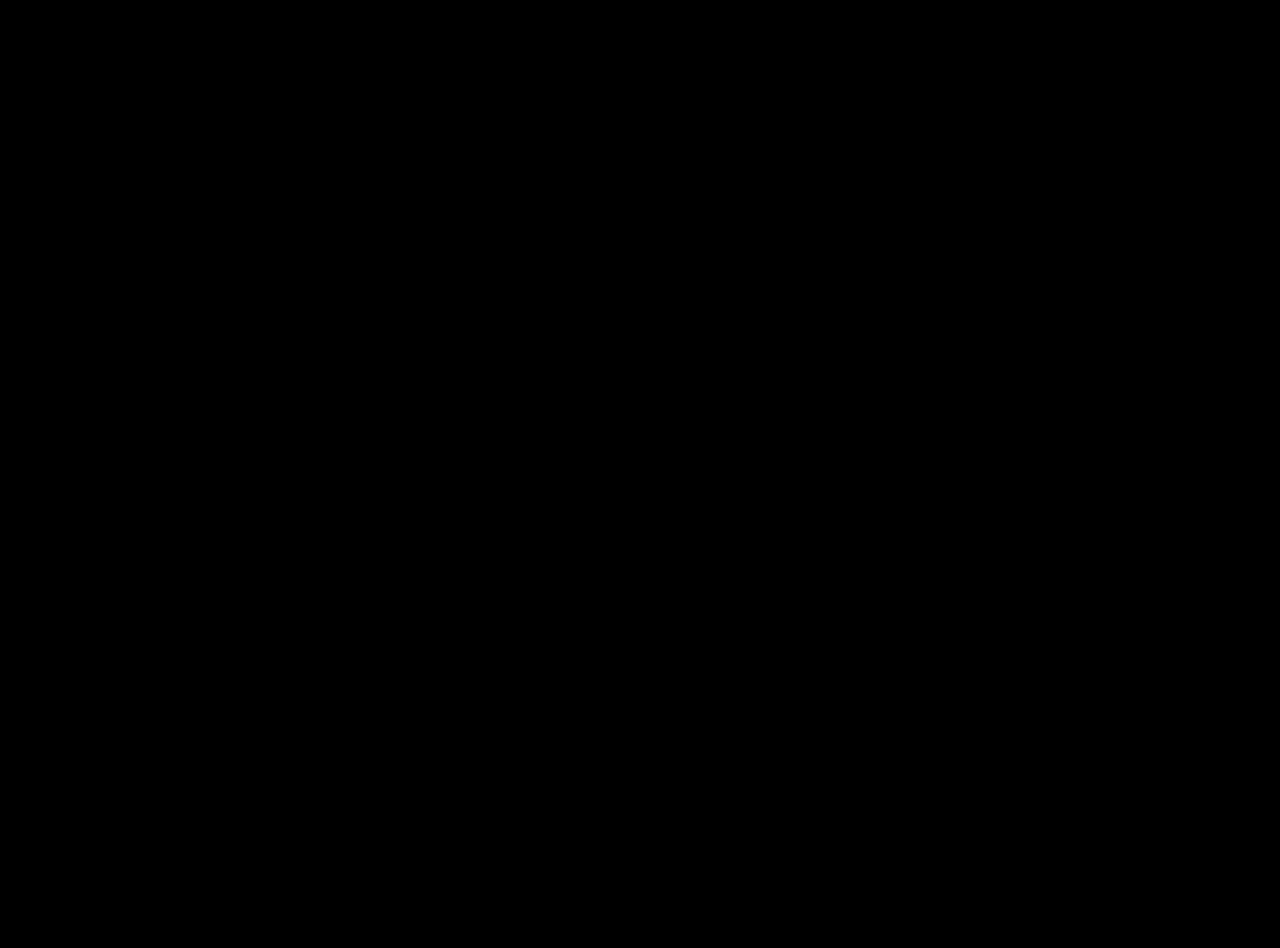
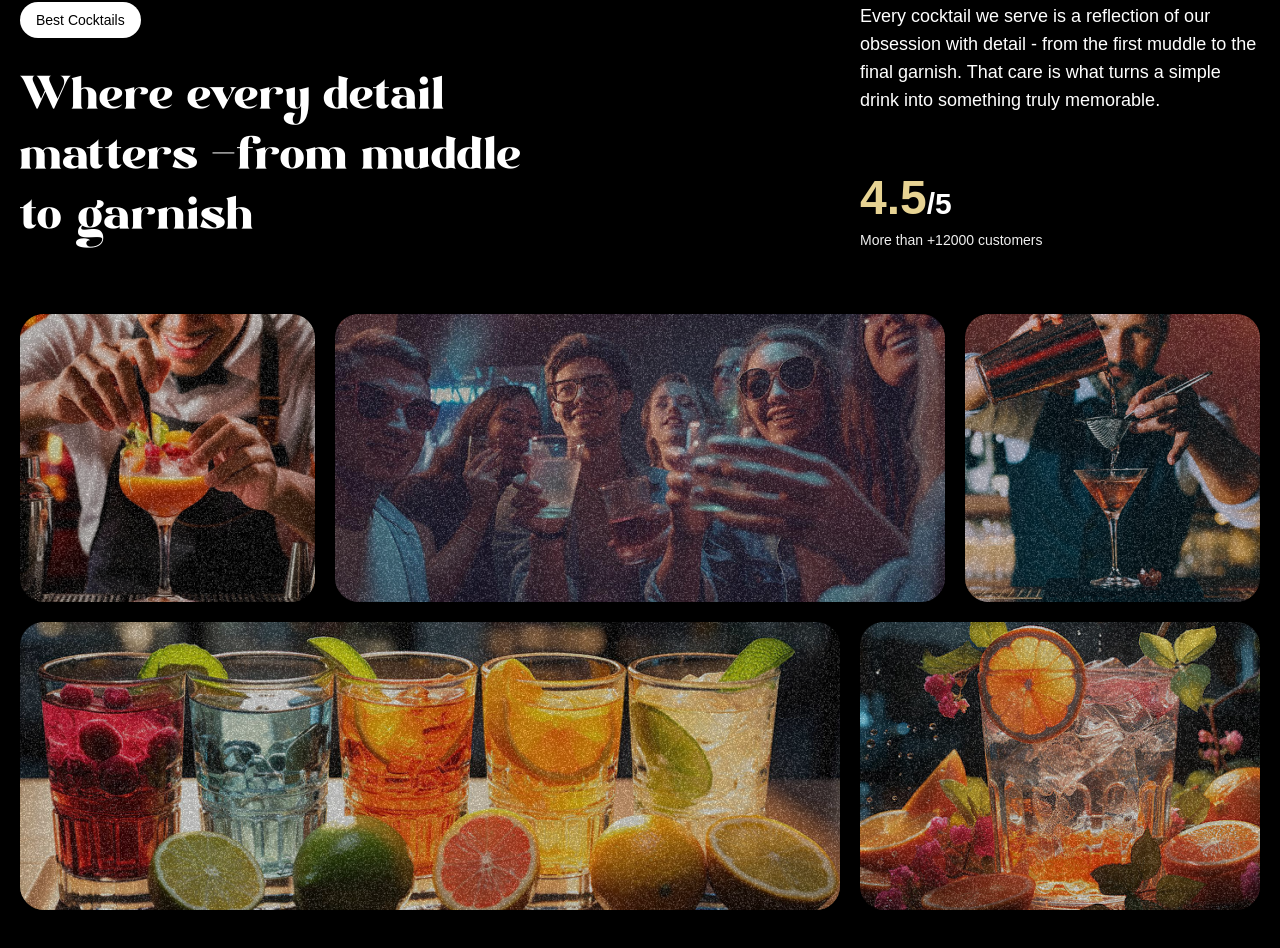
Before and after one commit to cesarcanalesdev/gsap_cocktails, a React (Vite) app: page / in a window 1280 px wide. Shown: the part 1710-2658 px from the top of the page. Before the commit the page ends 1600 px from the top, so only its background shows below. Built offline with nearby package versions, Linux system fonts and the light colour scheme; a web font is replaced by a local one.

Commit message:
Implement the about section

```diff
--- a/src/App.jsx
+++ b/src/App.jsx
@@ -4,6 +4,7 @@
 import Navbar from "./components/Navbar.jsx";
 import Hero from "./components/Hero.jsx";
 import Cocktails from "./components/Cocktails.jsx";
+import About from "./components/About.jsx";
 
 gsap.registerPlugin(ScrollTrigger, SplitText);
 
@@ -13,6 +14,7 @@
            <Navbar />
            <Hero />
            <Cocktails />
+           <About />
        </main>
     )
 }
--- /dev/null
+++ b/src/components/About.jsx
@@ -0,0 +1,97 @@
+import React from 'react'
+import gsap from 'gsap';
+import { SplitText } from 'gsap/all';
+import { useGSAP } from '@gsap/react';
+
+const About = () => {
+    useGSAP(() => {
+        const titleSplit = SplitText.create('#about h2', {
+            type: 'words'
+        })
+
+        const scrollTimeline = gsap.timeline({
+            scrollTrigger: {
+                trigger: '#about',
+                start: 'top center'
+            }
+        })
+
+        scrollTimeline
+            .from(titleSplit.words, {
+                opacity: 0,
+                duration: 1,
+                yPercent: 100,
+                ease: 'expo.out',
+                stagger: 0.02
+            })
+            .from('.top-grid div, .bottom-grid div', {
+                opacity: 0,
+                duration: 1,
+                ease: 'power1.inOut',
+                stagger: 0.04,
+            }, '-=0.5')
+    })
+
+    return (
+        <div id="about">
+            <div className="mb-16 md:px-0 px-5">
+                <div className="content">
+                    <div className="md:col-span-8">
+                        <p className="badge">Best Cocktails</p>
+                        <h2>
+                            Where every detail matters <span className="text-white">-</span>
+                            from muddle to garnish
+                        </h2>
+                    </div>
+
+                    <div className="sub-content">
+                        <p>
+                            Every cocktail we serve is a reflection of our obsession with detail -
+                            from the first muddle to the final garnish. That care is what turns a simple
+                            drink into something truly memorable.
+                        </p>
+                        <div>
+                            <p className="md:text-3xl text-xl font-bold">
+                                <span>4.5</span>/5
+                            </p>
+                            <p className="text-sm text-white-100">
+                                More than +12000 customers
+                            </p>
+                        </div>
+                    </div>
+                </div>
+            </div>
+
+            <div className="top-grid">
+                <div className="md:col-span-3">
+                    <div className="noisy"/>
+                    <img src="/images/abt1.png" alt="grid-img-1"/>
+                </div>
+
+                <div className="md:col-span-6">
+                    <div className="noisy"/>
+                    <img src="/images/abt2.png" alt="grid-img-2"/>
+                </div>
+
+                <div className="md:col-span-3">
+                    <div className="noisy"/>
+                    <img src="/images/abt5.png" alt="grid-img-5"/>
+                </div>
+            </div>
+
+            <div className="bottom-grid">
+                <div className="md:col-span-8">
+                    <div className="noisy"/>
+                    <img src="/images/abt3.png" alt="grid-img-3"/>
+                </div>
+
+                <div className="md:col-span-4">
+                    <div className="noisy"/>
+                    <img src="/images/abt4.png" alt="grid-img-4"/>
+                </div>
+            </div>
+
+        </div>
+    )
+}
+export default About
```
